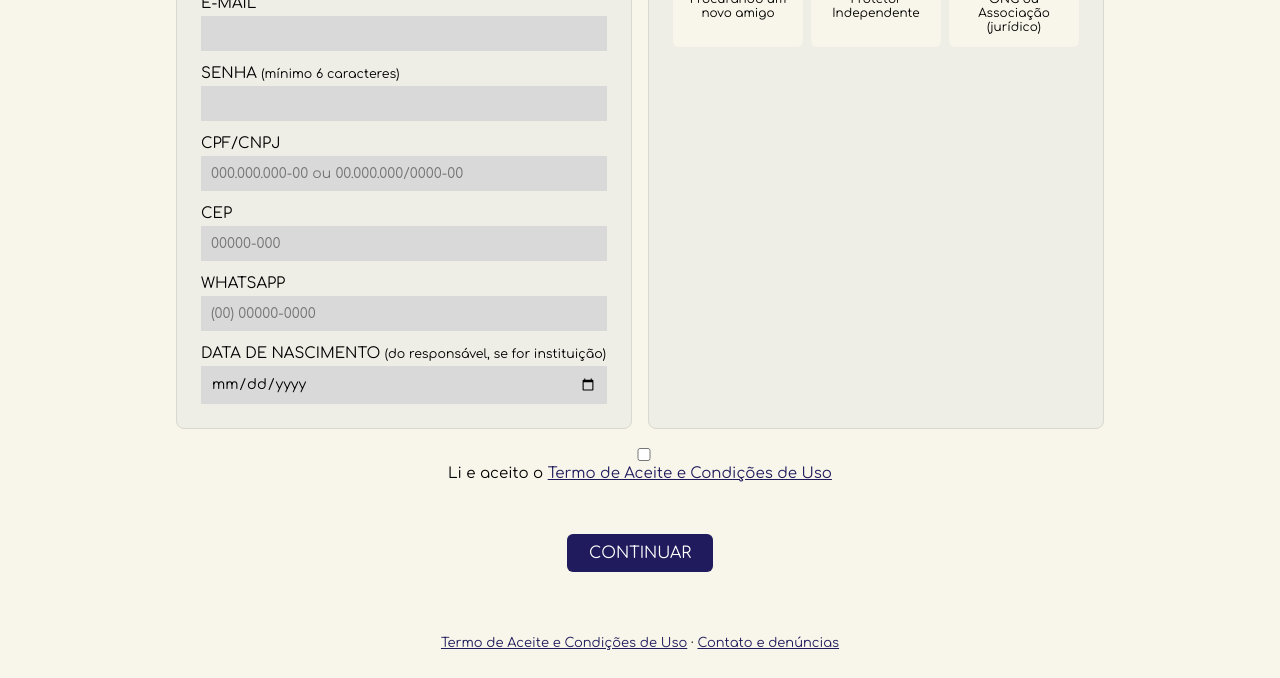
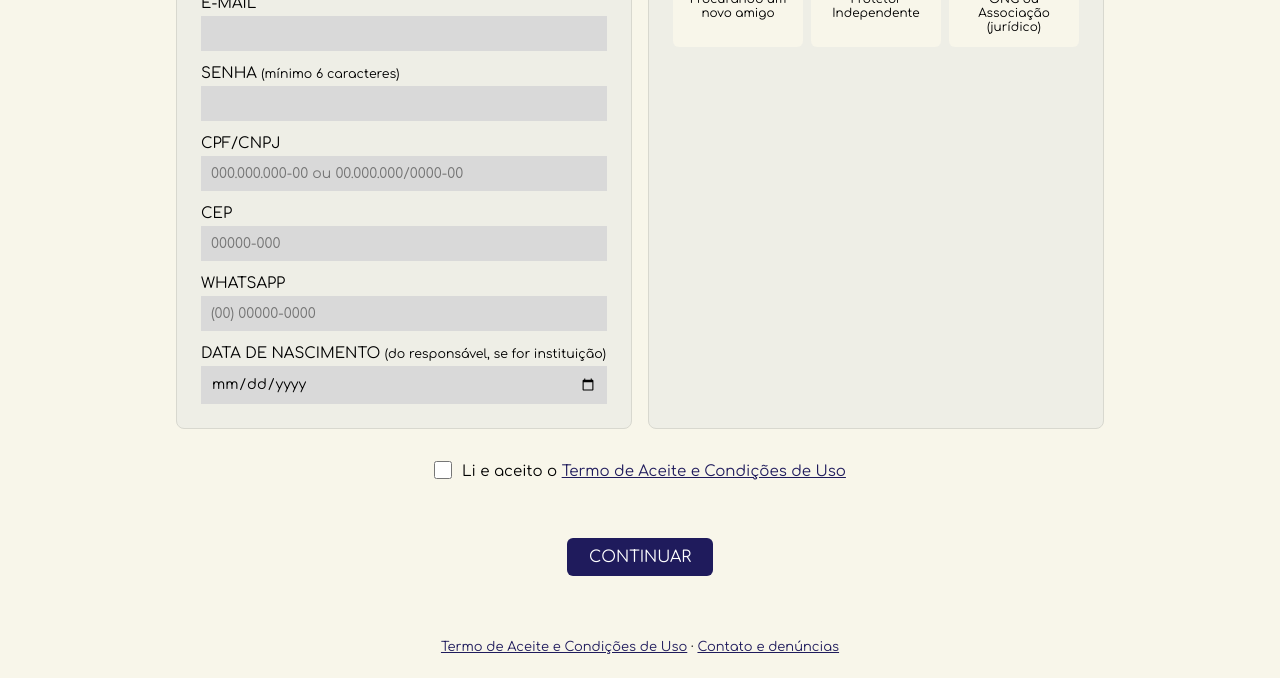
Before and after one commit to igorOliveira-dev/petmatch, a website: page public/registro.html in a window 1280 px wide. Shown: the part 270-948 px from the top of the page. Drawn offline with Linux system fonts and the light colour scheme.

Commit message:
fix: caixas de confirmação ao lado do texto
O estilo geral "input { width: 100% }" esticava os checkboxes por cima do
texto. Agora têm 18px, ficam alinhados à esquerda da frase e usam a cor do site.

Co-Authored-By: Claude Opus 5.5 <noreply@anthropic.com>

```diff
--- a/public/registro.html
+++ b/public/registro.html
@@ -77,7 +77,7 @@
       </section>
     </div>
 
-    <p class="centro"><label class="aceite"><input type="checkbox" id="aceite"> Li e aceito o <a href="termos.html" target="_blank">Termo de Aceite e Condições de Uso</a></label></p>
+    <p class="centro"><label class="aceite"><input type="checkbox" id="aceite"><span>Li e aceito o <a href="termos.html" target="_blank">Termo de Aceite e Condições de Uso</a></span></label></p>
     <p class="erro centro" id="erro"></p>
     <p class="centro"><button class="btn" id="continuar">CONTINUAR</button></p>
   </main>
--- a/public/style.css
+++ b/public/style.css
@@ -346,7 +346,27 @@ textarea {
 .aceite a {
   color: var(--azul);
 }
-.aceite {
+/* caixa de confirmação ao lado do texto (o "input { width: 100% }" geral não vale para elas) */
+input[type="checkbox"],
+input[type="radio"] {
+  width: auto;
+  padding: 0;
+}
+label.aceite {
+  display: inline-flex;
+  align-items: flex-start;
+  gap: 10px;
+  margin: 16px 0 4px;
+  text-align: left;
+  line-height: 1.4;
+  cursor: pointer;
+}
+label.aceite input {
+  flex-shrink: 0;
+  width: 18px;
+  height: 18px;
+  margin: 0;
+  accent-color: var(--azul);
   cursor: pointer;
 }
 .termos {
```
Also changed, not shown: public/animal.html (+1 -1 lines).
